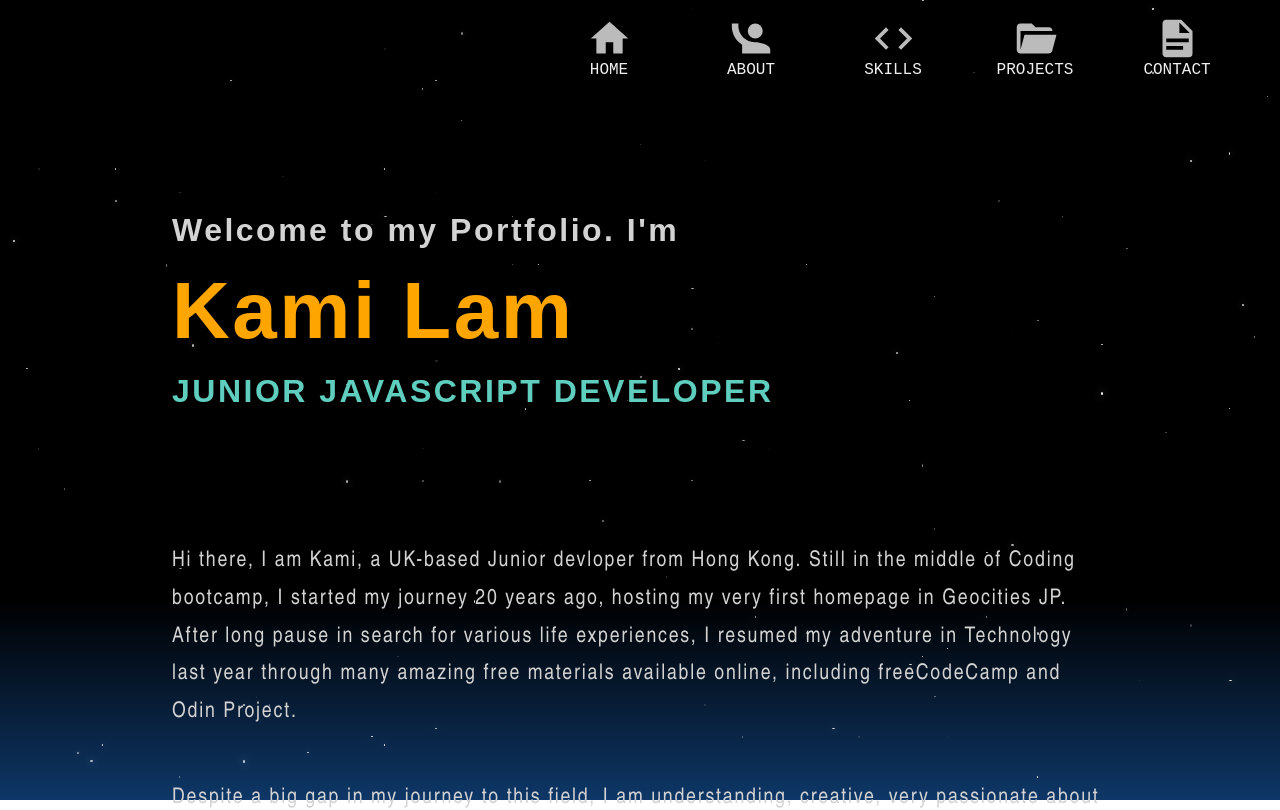
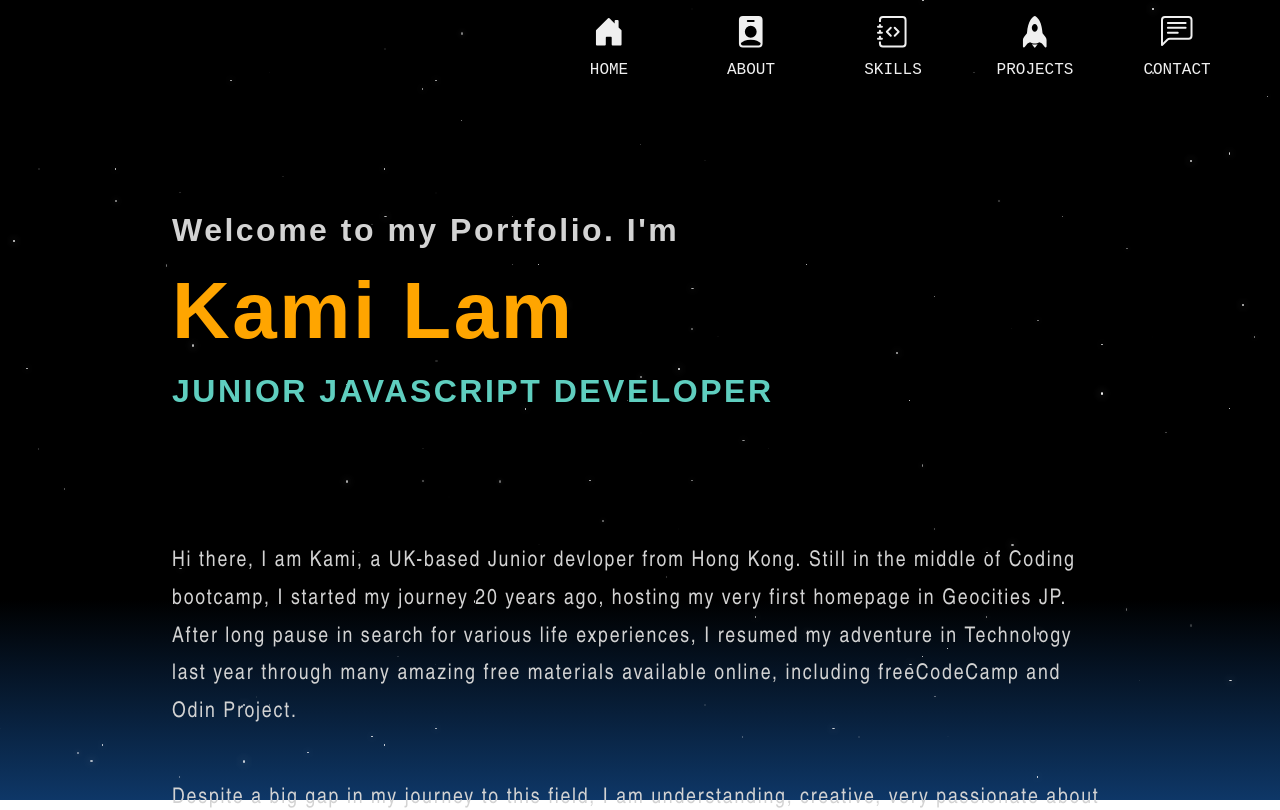
Before and after one commit to kamiviolet/portfolio-react, a React (Vite) app: page / in a window 1280 px wide. Shown: the top 810 px of the page. Built offline with nearby package versions, Linux system fonts and the light colour scheme.

Commit message:
changed icons for menu items

```diff
--- a/package.json
+++ b/package.json
@@ -12,6 +12,7 @@
   "dependencies": {
     "react": "^18.2.0",
     "react-dom": "^18.2.0",
+    "react-icons": "^4.9.0",
     "react-router-dom": "^6.11.2",
     "uuid": "^9.0.0"
   },
--- a/src/components/MenuWrapper.jsx
+++ b/src/components/MenuWrapper.jsx
@@ -1,32 +1,32 @@
 import { Link } from "react-router-dom";
-
+import { BsFillHouseDoorFill, BsFillPersonBadgeFill, BsFillPaletteFill, BsJournalCode, BsFillRocketFill, BsChatLeftText } from "react-icons/bs";
 
 export default function MenuWrapper() {
     const CATEGORIES = [
         {
           target: "home",
           link: "",
-          svg: <svg xmlns='http://www.w3.org/2000/svg' viewBox='0 0 24 24'><title>Home</title><path d='M10,20V14H14V20H19V12H22L12,3L2,12H5V20H10Z'/></svg>
+          svg: <BsFillHouseDoorFill />
         },
         {
           target: "about",
           link: "about",
-          svg: <svg xmlns='http://www.w3.org/2000/svg' viewBox='0 0 24 24'><title>About</title><path d='M1.5,4V5.5C1.5,9.65 3.71,13.28 7,15.3V20H22V18C22,15.34 16.67,14 14,14C14,14 13.83,14 13.75,14C9,14 5,10 5,5.5V4M14,4A4,4 0 0,0 10,8A4,4 0 0,0 14,12A4,4 0 0,0 18,8A4,4 0 0,0 14,4Z'/></svg>,
+          svg: <BsFillPersonBadgeFill />,
         },
         {
           target: "skills",
           link: "skills",
-          svg: <svg xmlns='http://www.w3.org/2000/svg' viewBox='0 0 24 24'><title>Skills</title><path d='M14.6,16.6L19.2,12L14.6,7.4L16,6L22,12L16,18L14.6,16.6M9.4,16.6L4.8,12L9.4,7.4L8,6L2,12L8,18L9.4,16.6Z'/></svg>,
+          svg: <BsJournalCode />
         },
         {
           target: "projects",
           link: "projects",
-          svg: <svg xmlns='http://www.w3.org/2000/svg' viewBox='0 0 24 24'><title>Projects</title><path d='M19,20H4C2.89,20 2,19.1 2,18V6C2,4.89 2.89,4 4,4H10L12,6H19A2,2 0 0,1 21,8H21L4,8V18L6.14,10H23.21L20.93,18.5C20.7,19.37 19.92,20 19,20Z'/></svg>,
+          svg: <BsFillRocketFill />,
         },
         {
           target: "contact",
           link: "contact",
-          svg: <svg xmlns='http://www.w3.org/2000/svg' viewBox='0 0 24 24'><title>Contact</title><path d='M13,9H18.5L13,3.5V9M6,2H14L20,8V20A2,2 0 0,1 18,22H6C4.89,22 4,21.1 4,20V4C4,2.89 4.89,2 6,2M15,18V16H6V18H15M18,14V12H6V14H18Z'/></svg>,
+          svg: <BsChatLeftText />,
         },
       ];
 
--- a/src/css/nav.css
+++ b/src/css/nav.css
@@ -40,6 +40,11 @@
 }
 .menu_wrapper li .menu_link .menu_icon {
   display: none;
+}
+
+.menu_icon svg{
+  width: 70%;
+  height: 70%;
 }
 
 .hidden {
```
Also changed, not shown: 1 other file (tests, documents, lock files or other folders).
